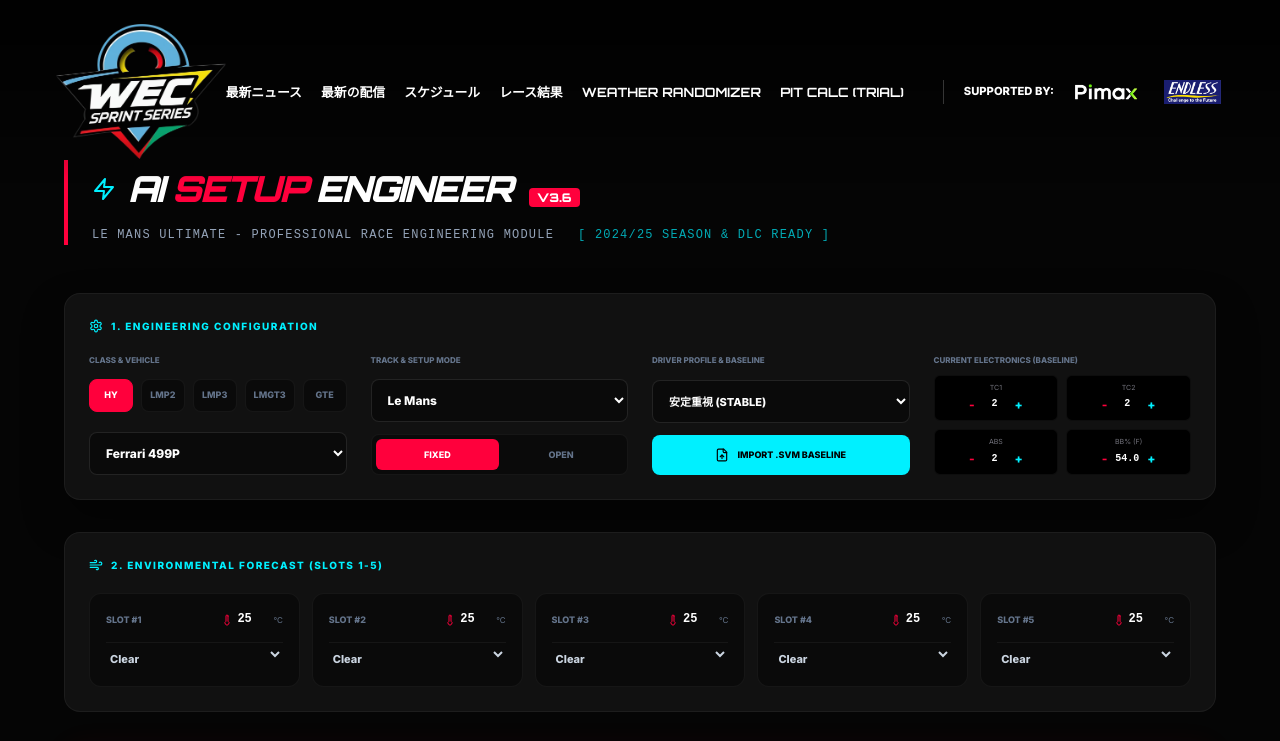
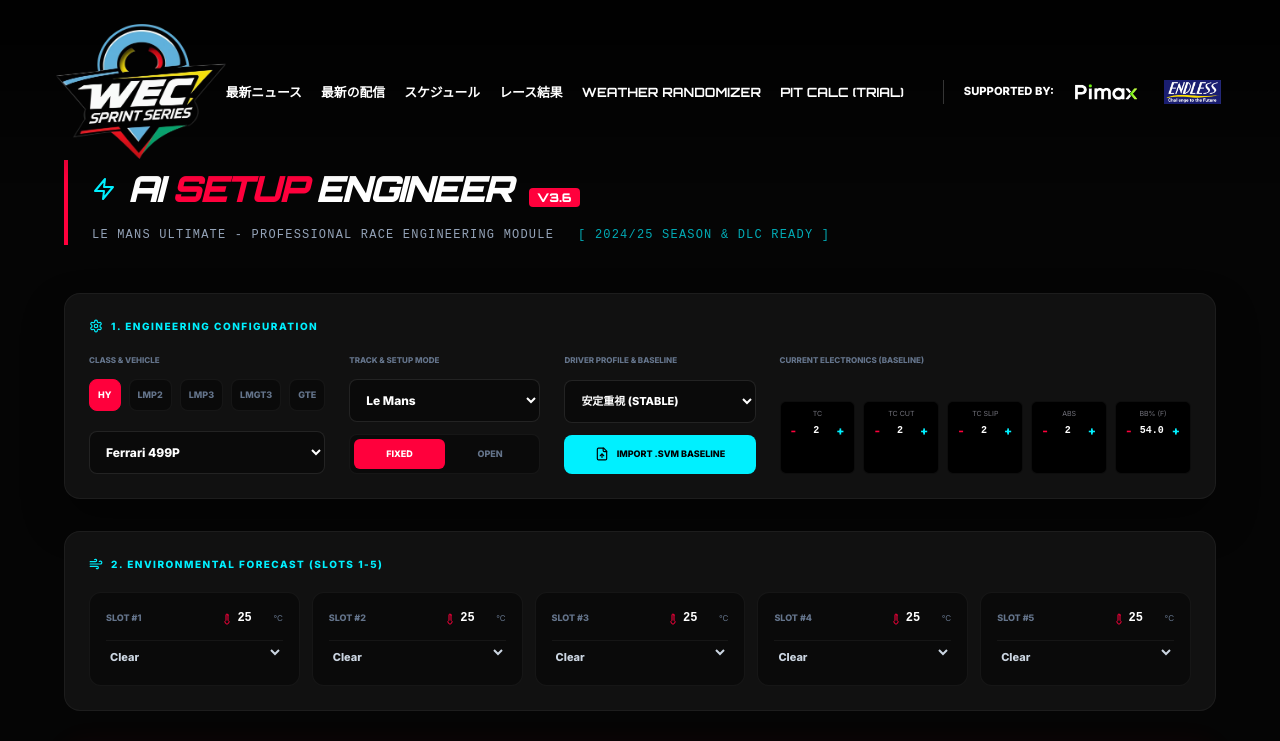
Before and after one commit to ciccida/wec-sprint-series, a React (Vite) app: page /ai-setup-engineer-lab-exclusive-v33 in a window 1280 px wide. Shown: the top 741 px of the page. Built offline with nearby package versions, Linux system fonts and the light colour scheme.

Commit message:
UI Polish: Restored TC Slip (TC3) and renamed TC settings for better clarity

```diff
--- a/src/pages/SetupTool.jsx
+++ b/src/pages/SetupTool.jsx
@@ -678,11 +678,12 @@ export default function AISetupTool() {
               </div>
 
               {/* Col 4: Electronic Quick Setup */}
-              <div style={{ display: 'grid', gridTemplateColumns: '1fr 1fr', gap: '0.5rem' }}>
-                <div style={{ gridColumn: 'span 2', fontSize: '8px', color: '#64748b', fontWeight: '900', textTransform: 'uppercase' }}>Current Electronics (Baseline)</div>
+              <div style={{ display: 'grid', gridTemplateColumns: isLargeScreen ? 'repeat(5, 1fr)' : 'repeat(2, 1fr)', gap: '0.5rem' }}>
+                <div style={{ gridColumn: isLargeScreen ? 'span 5' : 'span 2', fontSize: '8px', color: '#64748b', fontWeight: '900', textTransform: 'uppercase' }}>Current Electronics (Baseline)</div>
                 {[
-                  { label: 'TC1', key: 'tcMap', step: 1, min: 1, max: 12 },
-                  { label: 'TC2', key: 'tcPower', step: 1, min: 1, max: 12 },
+                  { label: 'TC', key: 'tcMap', step: 1, min: 1, max: 12 },
+                  { label: 'TC Cut', key: 'tcPower', step: 1, min: 1, max: 12 },
+                  { label: 'TC Slip', key: 'tcSlip', step: 1, min: 1, max: 15 },
                   { label: 'ABS', key: 'absMap', step: 1, min: 1, max: 12 },
                   { label: 'BB% (F)', key: 'brakeBalance', step: 0.1, min: 40, max: 80 }
                 ].map(item => (
```
